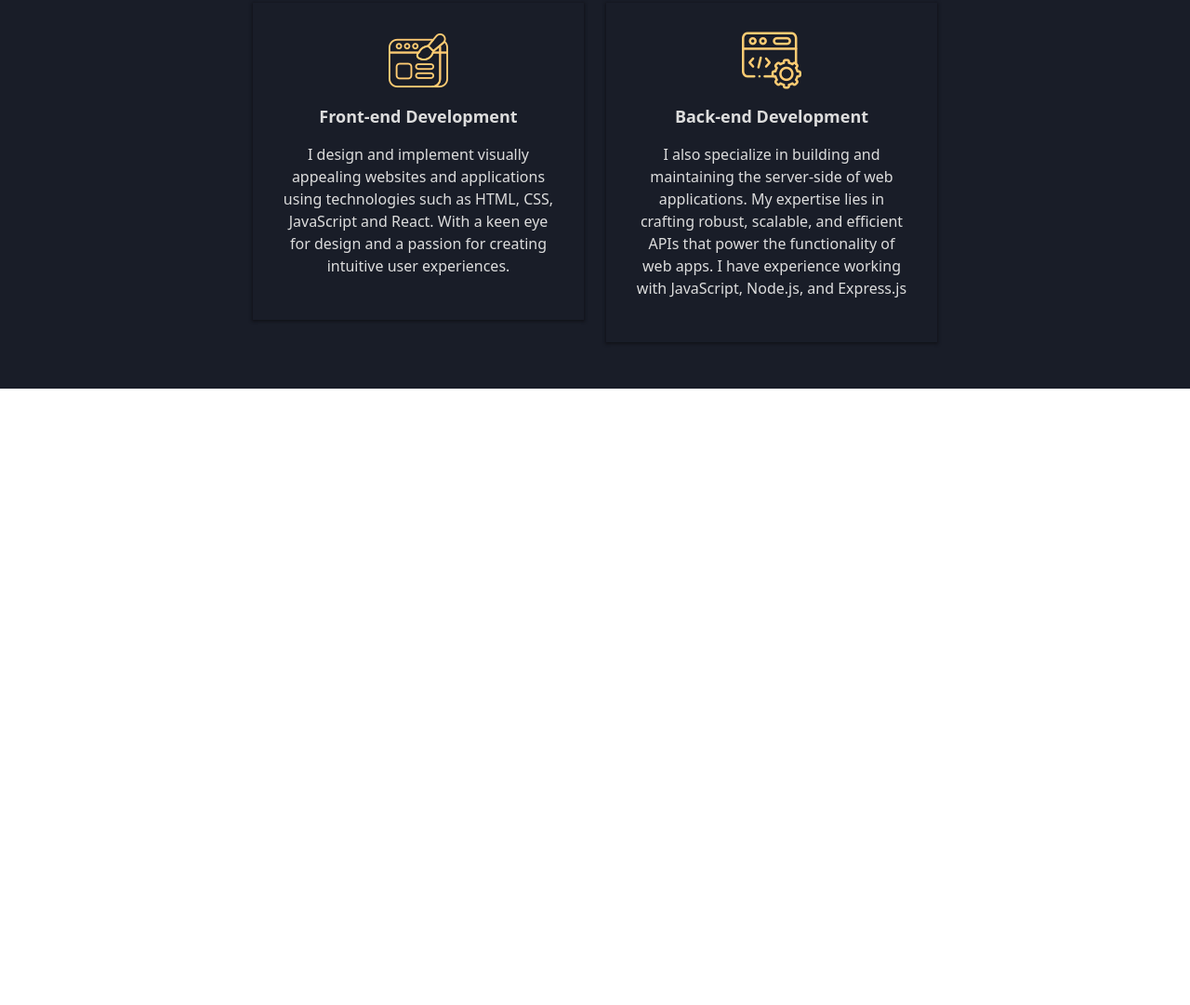
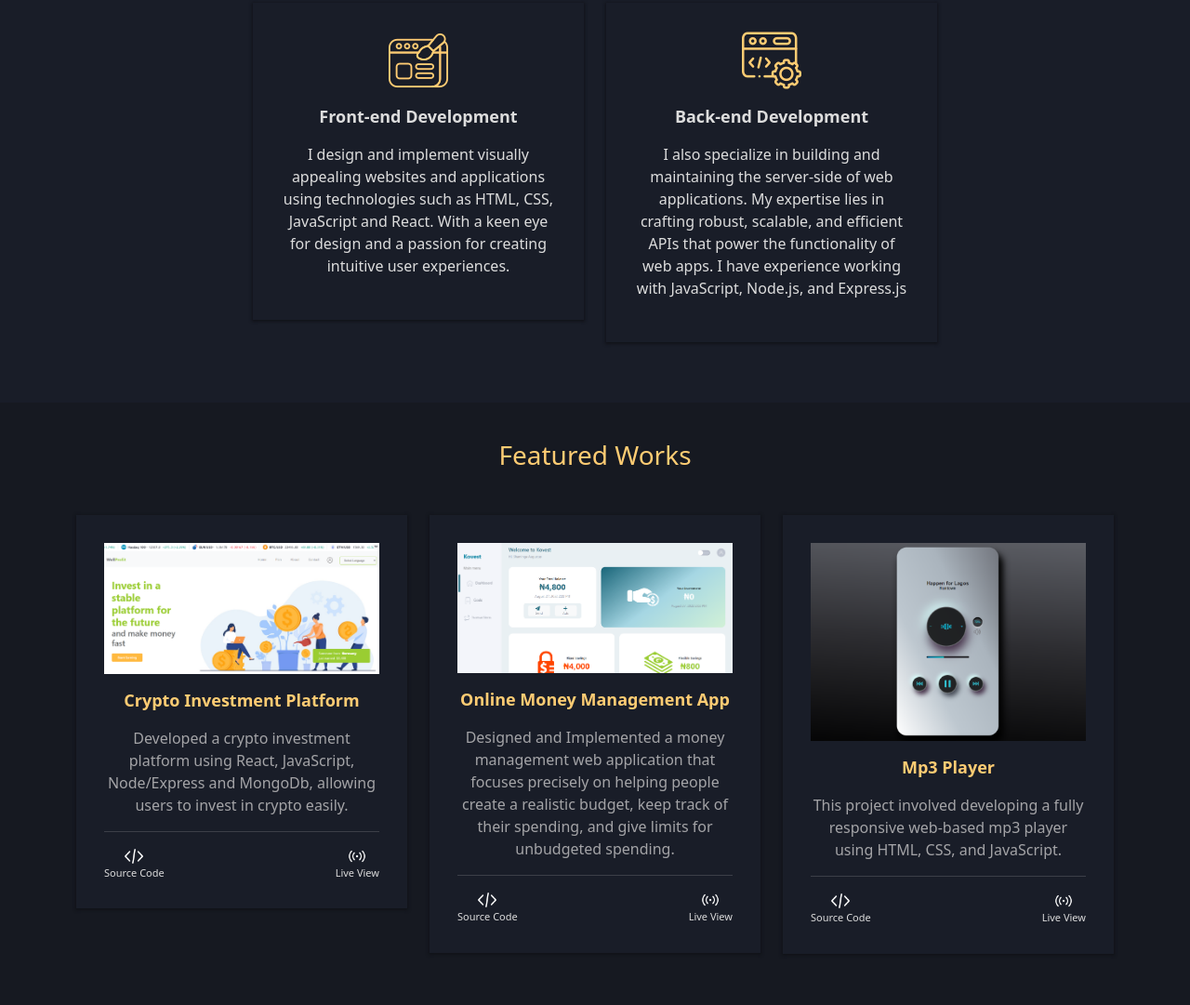
Before and after one commit to shamingaa/portfolio, a plain HTML site: page index.html in a window 1280 px wide. Shown: the part 1419-2500 px from the top of the page at 93% size. Before the commit the page ends 1837 px from the top, so only its background shows below. Drawn offline with Linux system fonts and the light colour scheme.

Commit message:
Build Featured work section

```diff
--- a/index.html
+++ b/index.html
@@ -137,17 +137,13 @@
       </div>
     </section>
 
-    <!-- ==================== Expertis SECTION ======================== -->
+    <!-- ==================== Expertise SECTION ======================== -->
     <section id="experticeSection">
       <div class="expertiseIntro">
         <div>
           <h3>
             <span id="firstName">Expertise Area</span>
           </h3>
-          <!-- <p>
-            Lorem ipsum dolor sit amet consectetur adipisicing elit. Sint
-            provident quae, eius eveniet nulla alias!
-          </p> -->
         </div>
       </div>
 
@@ -183,7 +179,111 @@
       </div>
     </section>
 
+    <!-- ==================== FEATURED WORKS SECTION ======================== -->
+    <section id="featuredWorks">
+      <div class="expertiseIntro">
+        <div>
+          <h3>
+            <span id="firstName">Featured Works</span>
+          </h3>
+        </div>
+      </div>
 
+      <div class="container">
+        <div class="row justify-content-center">
+          <div class="col-lg-4">
+            <div class="expertCard feature">
+              <img
+                src="./img/wellprofit.png"
+                alt="back-end"
+                class="img-fluid"
+              />
+              <div class="expertTitle">
+                <span id="firstName">Crypto Investment Platform</span>
+              </div>
+
+              <p>
+                Developed a crypto investment platform using React, JavaScript,
+                Node/Express and MongoDb, allowing users to invest in crypto
+                easily.
+              </p>
+
+              <hr />
+
+              <div class="workBtns">
+                <a target="_blank" href="https://github.com/Shaminga6/wellprofit-frontend-host" class="btnWrapper">
+                  <img id="socialIcon" src="./img/code.png" alt="code" />
+                  <span>Source Code</span>
+                </a>
+
+                <a target="_blank" href="https://wellprofit.vercel.app/" class="btnWrapper">
+                  <img id="socialIcon" src="./img/live.png" alt="live" />
+                  <span>Live View</span>
+                </a>
+              </div>
+            </div>
+          </div>
+
+          <div class="col-lg-4">
+            <div class="expertCard feature">
+              <img src="./img/kovest.png" alt="back-end" class="img-fluid" />
+              <div class="expertTitle">
+                <span id="firstName">Online Money Management App</span>
+              </div>
+
+              <p>
+                Designed and Implemented a money management web application that
+                focuses precisely on helping people create a realistic budget,
+                keep track of their spending, and give limits for unbudgeted
+                spending.
+              </p>
+
+              <hr />
+
+              <div class="workBtns">
+                <a target="_blank" href="https://github.com/Shaminga6/kovest" class="btnWrapper">
+                  <img id="socialIcon" src="./img/code.png" alt="code" />
+                  <span>Source Code</span>
+                </a>
+
+                <a target="_blank" href="https://profound-dasik-963722.netlify.app/" class="btnWrapper">
+                  <img id="socialIcon" src="./img/live.png" alt="live" />
+                  <span>Live View</span>
+                </a>
+              </div>
+            </div>
+          </div>
+
+          <div class="col-lg-4">
+            <div class="expertCard feature">
+              <img src="./img/mp3.png" alt="back-end" class="img-fluid" />
+              <div class="expertTitle">
+                <span id="firstName">Mp3 Player</span>
+              </div>
+
+              <p>
+                This project involved developing a fully responsive web-based
+                mp3 player using HTML, CSS, and JavaScript.
+              </p>
+
+              <hr />
+
+              <div class="workBtns">
+                <a target="_blank" href="https://github.com/Shaminga6/Music_player" class="btnWrapper">
+                  <img id="socialIcon" src="./img/code.png" alt="code" />
+                  <span>Source Code</span>
+                </a>
+
+                <a target="_blank" href="https://mooziki.netlify.app/" class="btnWrapper">
+                  <img id="socialIcon" src="./img/live.png" alt="live" />
+                  <span>Live View</span>
+                </a>
+              </div>
+            </div>
+          </div>
+        </div>
+      </div>
+    </section>
 
     <script src="./bootstrap-5.0.2-dist/js/bootstrap.min.js"></script>
   </body>
--- a/style.css
+++ b/style.css
@@ -4,7 +4,7 @@
   box-sizing: border-box;
 }
 
-body{
+body {
   color: #ddd;
 }
 
@@ -103,7 +103,7 @@ a.nav-link {
 
 .aboutImage {
   position: relative;
-  background-image:  url("./img/aboutMe.png");
+  background-image: url("./img/aboutMe.png");
   background-size: cover;
   background-position: top;
   width: 69%;
@@ -135,12 +135,12 @@ a.nav-link {
 
 /* style="background-color: #191d28; padding: 50px;" */
 
-#experticeSection{
-background-color: #191d28;
-padding: 50px;
+#experticeSection {
+  background-color: #191d28;
+  padding: 50px;
 }
 
-.expertiseIntro{
+.expertiseIntro {
   display: flex;
   justify-content: center;
   width: 100%;
@@ -148,17 +148,51 @@ padding: 50px;
   text-align: center;
 }
 
-.expertCard{
+.expertCard {
   text-align: center;
   width: 100%;
   padding: 30px;
   box-shadow: 0px 1px 3px 1px #101218;
+  margin-bottom: 15px;
 }
 
-.expertTitle{
+.expertTitle {
   font-size: 18px;
   font-weight: 800;
   margin: 15px 0;
+}
+
+/* ================ FEATURED WORKS ================================ */
+
+#featuredWorks {
+  padding: 40px 0;
+  background-color: #161921;
+}
+
+.feature {
+  background-color: #191d28;
+  color: #a4a4a7;
+}
+
+.workBtns {
+  display: flex;
+  justify-content: space-between;
+  font-size: 11px;
+  /* background-color: #10121894;
+  padding: 5px 15px;
+  border-radius: 5px; */
+}
+
+.btnWrapper {
+  display: flex;
+  flex-direction: column;
+  align-items: center;
+  text-decoration: none;
+  color: #ddd;
+}
+
+.btnWrapper:hover {
+  color: #ffcc73;
 }
 
 @media screen and (max-width: 768px) {
@@ -194,7 +228,7 @@ padding: 50px;
     width: 100%;
   }
 
-  #experticeSection{
+  #experticeSection {
     padding: 50px 0;
   }
 }
```
Also changed, not shown: img/code.png (added), img/kovest.png (added), img/live.png (added), img/mp3.png (added), img/see.jpg (deleted), img/wellprofit.png (added).
